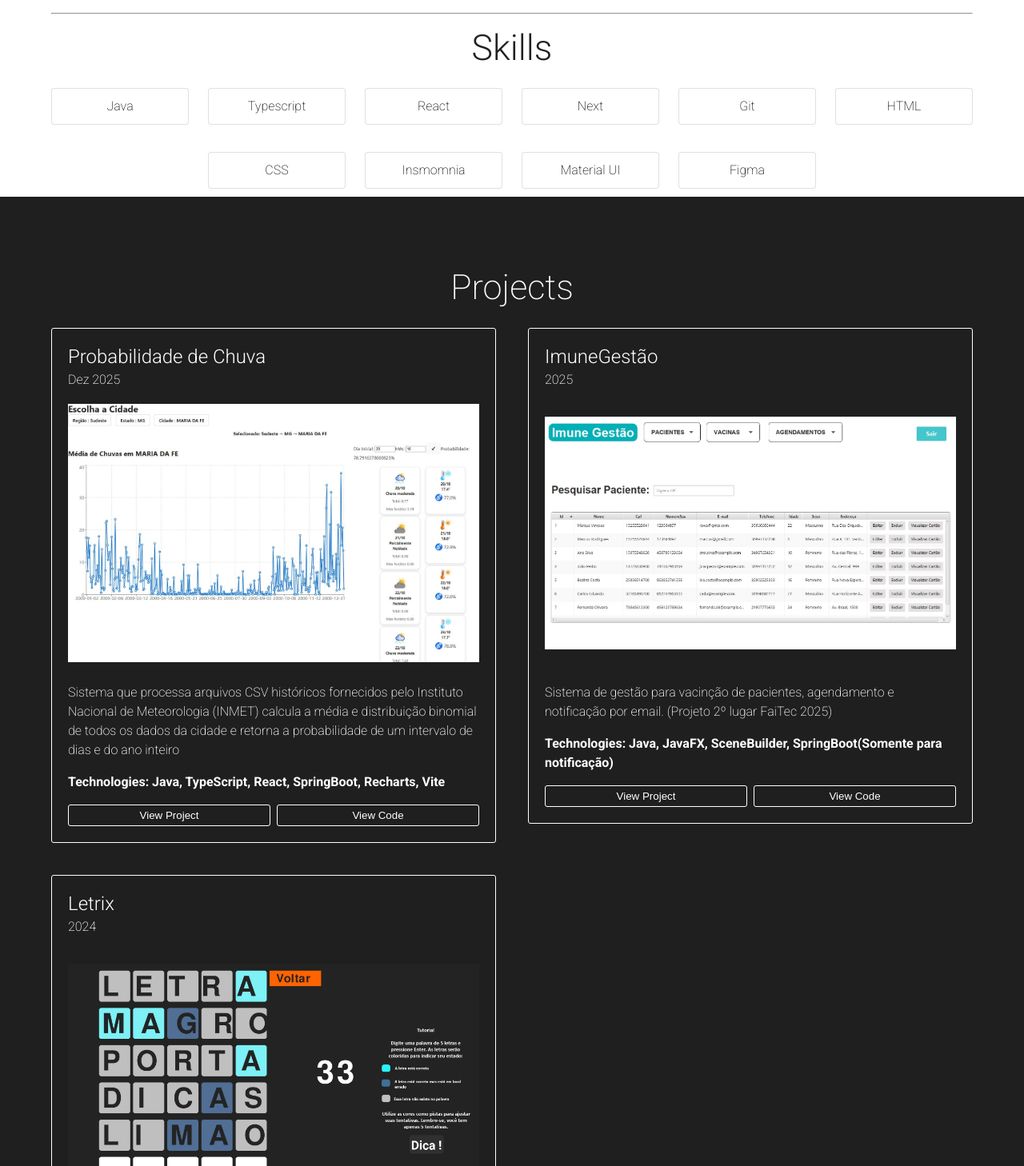
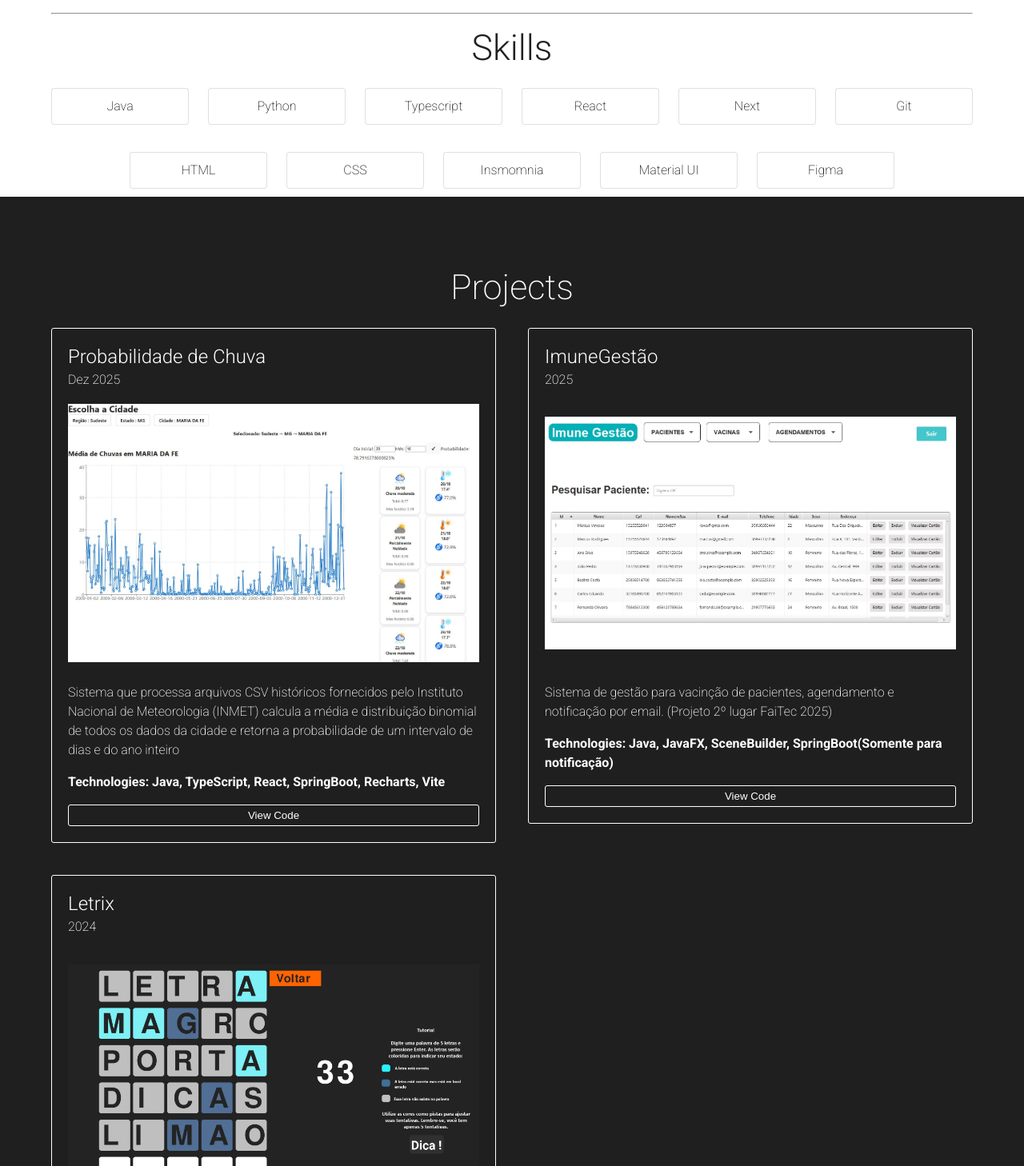
Before and after one commit to Ryan-Henrique-Aguiar/my-portfolio, a React (Vite) app: page / in a window 1280 px wide. Shown: the part 1132-2590 px from the top of the page at 80% size. Built offline with nearby package versions, Linux system fonts and the light colour scheme.

Commit message:
fix: remove viewURL button from project card and add new skill

```diff
--- a/src/components/ProjectCard/ProjectCard.tsx
+++ b/src/components/ProjectCard/ProjectCard.tsx
@@ -7,7 +7,6 @@ export interface ProjectCardProps {
     srcImg: string;
     description: string
     technologies: string
-    websiteURL: string;
     codeURL: string;
 }
 
@@ -17,7 +16,6 @@ const ProjectCard: React.FC<ProjectCardProps> = ({
     srcImg,
     description,
     technologies,
-    websiteURL,
     codeURL
 }) => {
 
@@ -58,10 +56,7 @@ const ProjectCard: React.FC<ProjectCardProps> = ({
                 {technologies}
             </Typography>
             <Grid container spacing={1} pt={2}>
-                <Grid size={{xs:6}}>
-                    <StyledButton onClick={() => console.log('websiteURl')}>View Project</StyledButton>
-                </Grid>
-                <Grid size={{xs:6}}>
+                <Grid size={{xs:12}}>
                     <StyledButton onClick={() => window.open(codeURL)}>View Code</StyledButton>
                 </Grid>
             </Grid>
--- a/src/pages/Home/sections/About/AboutSection.tsx
+++ b/src/pages/Home/sections/About/AboutSection.tsx
@@ -20,7 +20,7 @@ const AboutSection: React.FC = () => {
     }));
 
     const skillsSet = [
-        "Java", "Typescript", "React", "Next", "Git", "HTML", "CSS", "Insmomnia", "Material UI", "Figma"
+        "Java", "Python","Typescript", "React", "Next", "Git", "HTML", "CSS", "Insmomnia", "Material UI", "Figma"
     ]
 
     return (
--- a/src/pages/Home/sections/Projects/ProjectsSection.tsx
+++ b/src/pages/Home/sections/Projects/ProjectsSection.tsx
@@ -19,7 +19,6 @@ const ProjectsSection: React.FC = () => {
             srcImg: "/src/assets/images/project-probabilidadechuva.JPG",
             description: "Sistema que processa arquivos CSV históricos fornecidos pelo Instituto Nacional de Meteorologia (INMET) calcula a média e distribuição binomial de todos os dados da cidade e retorna a probabilidade de um intervalo de dias e do ano inteiro",
             technologies: "Technologies: Java, TypeScript, React, SpringBoot, Recharts, Vite",
-            websiteURL: "",
             codeURL: "https://github.com/Ryan-Henrique-Aguiar/probabilidade-chuva-api",
         },
         {
@@ -28,7 +27,6 @@ const ProjectsSection: React.FC = () => {
             srcImg: "/src/assets/images/project-imunegestao.jpg",
             description: "Sistema de gestão para vacinção de pacientes, agendamento e notificação por email. (Projeto 2º lugar FaiTec 2025)",
             technologies: "Technologies: Java, JavaFX, SceneBuilder, SpringBoot(Somente para notificação)",
-            websiteURL: "",
             codeURL: "https://github.com/Ryan-Henrique-Aguiar/GestaoImune",
         },
         {
@@ -37,7 +35,6 @@ const ProjectsSection: React.FC = () => {
             srcImg: "/src/assets/images/project-letrix.jpg",
             description: "Jogo de descoberta de palavras. (Projeto 2º lugar FaiTec 2024)",
             technologies: "Technologies: Python, Pygame",
-            websiteURL: "",
             codeURL: "https://github.com/Ryan-Henrique-Aguiar/Letrix",
         },
 
@@ -59,7 +56,6 @@ const ProjectsSection: React.FC = () => {
                                     srcImg={project.srcImg}
                                     description={project.description}
                                     technologies={project.technologies}
-                                    websiteURL={project.websiteURL}
                                     codeURL={project.codeURL}
                                 />
                             </AnimationComponent>
```
